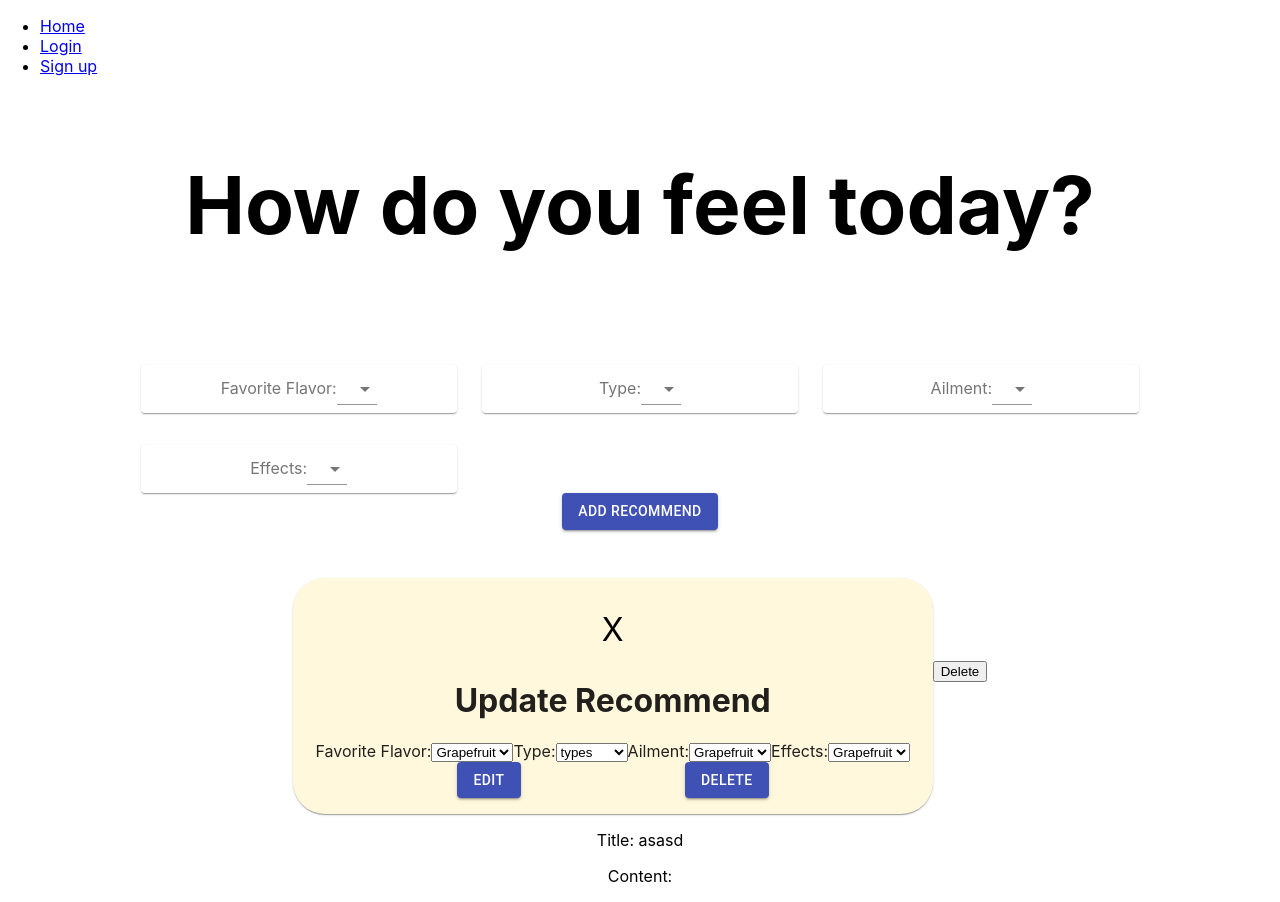
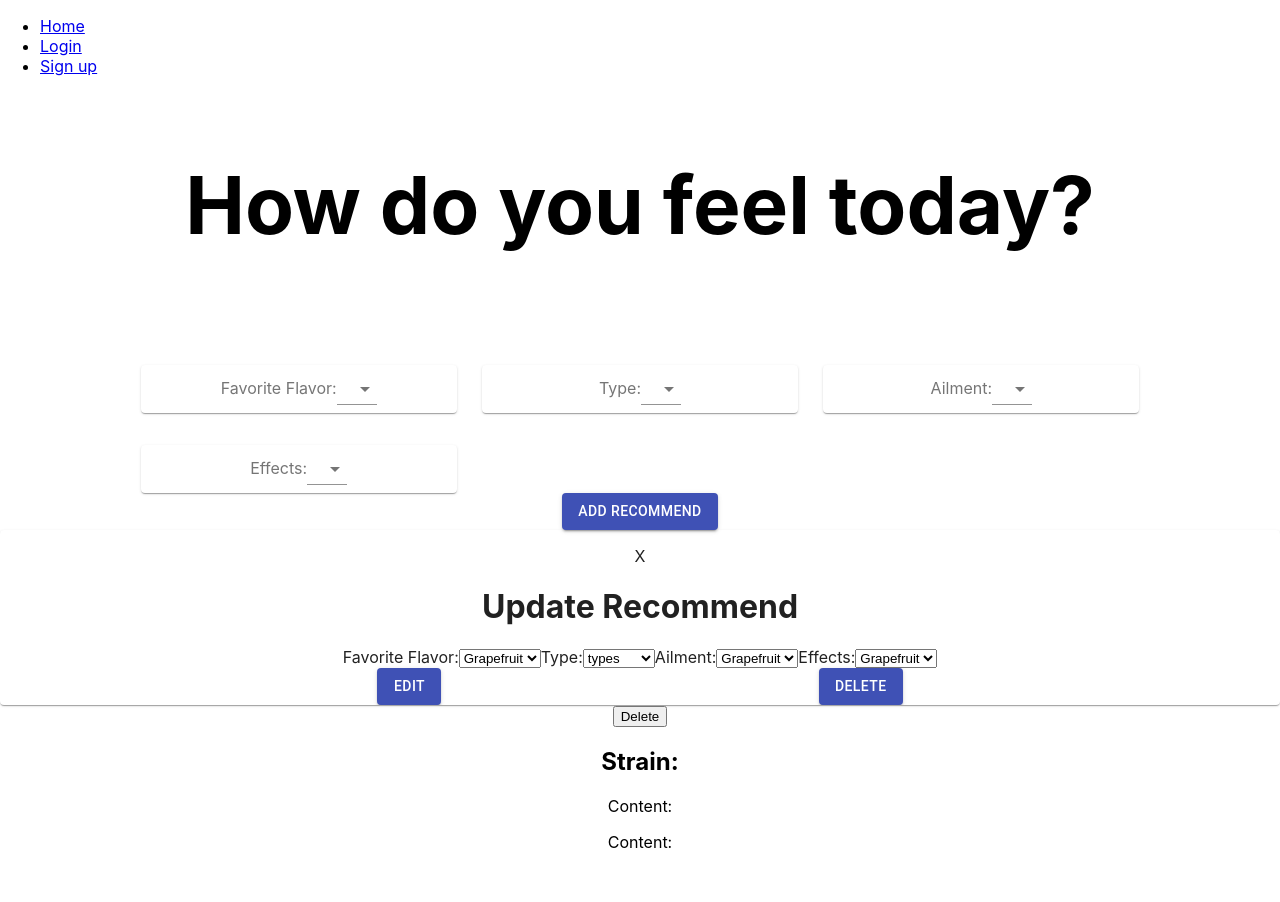
Before and after one commit to BW-Med-Cab-4/Front-End, a React (Create React App) app in the folder app/: page /Dashboard in a window 1280 px wide. After the commit the page ends 868 px from the top, so only its background shows below. Built offline with nearby package versions, Linux system fonts and the light colour scheme; no server answers; sample sign-in values are in the browser's storage.

Commit message:
recommends rendering

```diff
--- a/app/src/App.js
+++ b/app/src/App.js
@@ -1,8 +1,8 @@
 import React, { useState } from "react";
 import "./App.css";
 import { BrowserRouter as Router, Route } from "react-router-dom";
-import Nav from './Nav';
-import './App.css';
+import Nav from "./Nav";
+import "./App.css";
 // import '../node_modules/bootstrap/dist/css/bootstrap.min.css';
 
 import Dashboard from "./components/Dashboard";
@@ -19,10 +19,6 @@ function App() {
     {
       id: "1",
       userid: "1",
-      effect: "",
-      ailment: "",
-      flavor: "asasd",
-      type: "",
       prediction: "",
       description: "",
       rating: "",
@@ -47,7 +43,7 @@ function App() {
   };
   return (
     <Router>
-    <Nav />
+      <Nav />
       <Context.Provider
         value={{ userid, recommendList, setRecommendList, getData, logOut }}
       >
--- a/app/src/components/login/Login.jsx
+++ b/app/src/components/login/Login.jsx
@@ -35,7 +35,7 @@
 // export default Login;
 import React, { useState } from "react";
 import LoginForm from "./LoginForm";
-import axios from 'axios'
+import axios from "axios";
 
 const initialFormValues = {
   email: "",
@@ -59,6 +59,7 @@ function Login() {
       .then((res) => {
         // setUsers([...users, res.data]);
 
+        window.localStorage.setItem("id", res.data.id);
         localStorage.setItem("token", res.data.token);
         setFormValues(initialFormValues);
       })
@@ -67,7 +68,6 @@ function Login() {
       });
 
     setFormValues(initialFormValues);
-
   };
 
   return (
--- a/app/src/components/recommends/Recommend.jsx
+++ b/app/src/components/recommends/Recommend.jsx
@@ -9,65 +9,18 @@ import Button from "@material-ui/core/Button";
 function Recommend(props) {
   const { recommend } = props;
 
-  const openModal = (e) => {
-    e.preventDefault();
-    const modal = document.querySelector("#modalTest");
-    const editbutton = document.querySelector("#editButton");
-    const deletebutton = document.querySelector("#deleteButton");
-    modal.classList.add("open-modal");
-    editbutton.classList.add("hide-button");
-    deletebutton.classList.add("hide-button");
-  };
-
-  const closeModal = () => {
-    const modal = document.querySelector("#modalTest");
-    const editbutton = document.querySelector("#editButton");
-    const deletebutton = document.querySelector("#deleteButton");
-    modal.classList.remove("open-modal");
-    editbutton.classList.remove("hide-button");
-    deletebutton.classList.remove("hide-button");
-  };
-
-  const StyledForm = styled.div`
-    .cardBox {
-      display: flex;
-      align-items: center;
-      justify-content: center;
-      .card {
-        margin-top: 3rem;
-        background-color: cornsilk;
-        width: 50%;
-        border-radius: 2rem;
-        p {
-          font-size: 2rem;
-          color: black;
-        }
-        button {
-          margin-bottom: 1rem;
-        }
-      }
-    }
-  `;
-
   return (
-    <StyledForm>
+    <div>
       {" "}
-      <div className="cardBox">
-        <Card className="card">
-          <div id="modalTest">
-            <p className="exit" onClick={closeModal}>
-              X
-            </p>
+      <div>
+        <Card>
+          <div>
+            <p>X</p>
             <EditRecommend />
           </div>
 
           <div className="editDeleteButtonContainer">
-            <Button
-              variant="contained"
-              color="primary"
-              id="editButton"
-              onClick={openModal}
-            >
+            <Button variant="contained" color="primary" id="editButton">
               Edit
             </Button>
             <Button variant="contained" color="primary" id="deleteButton">
@@ -77,13 +30,16 @@ function Recommend(props) {
         </Card>
         <button id="deleteButton">Delete</button>
       </div>
-      <p>
-        <span>Title:</span> {recommend.flavor}
-      </p>
+      <h2>
+        <span>Strain:</span> {recommend.strain}
+      </h2>
       <p>
         <span>Content:</span> {recommend.description}
       </p>
-    </StyledForm>
+      <p>
+        <span>Content:</span> {recommend.rating}
+      </p>
+    </div>
   );
 }
 
--- a/app/src/components/recommends/newRecommend.jsx
+++ b/app/src/components/recommends/newRecommend.jsx
@@ -27,16 +27,14 @@ const useStyles = makeStyles((theme) => ({
 }));
 
 const NewRecommend = (props) => {
-  const { userid, getData } = useContext(Context);
+  const { getData, recommendList, setRecommendList } = useContext(Context);
+  const userid = window.localStorage.getItem("id");
 
   const [recommendToEdit, setRecommendToEdit] = useState({
-    flavor: "",
-    types: "",
-    ailment: "",
-    effect: "",
-    prediction: "",
-    description: "",
-    raiting: "",
+    kind: "Hybrid",
+    ailment: "Insomnia",
+    effect: "Happy",
+    flavor: "Blueberry",
   });
 
   // Web API POST request
@@ -44,34 +42,40 @@ const NewRecommend = (props) => {
   const addNewRecommend = (e) => {
     e.preventDefault();
     axiosWithAuth()
-      .post(`https://med-cab-user.herokuapp.com/api/inputs`, {
-        userid: userid,
-        flavor: recommendToEdit.flavor,
-        type: recommendToEdit.type,
-        ailment: recommendToEdit.ailment,
-        effect: recommendToEdit.effect,
-      })
+      .post(`https://medical-cannabis.herokuapp.com/predict`, recommendToEdit)
       .then((res) => {
-        console.log("Added New Recommend", recommendToEdit);
-
-        getData();
+        console.log("Added New Recommend", res);
+        axiosWithAuth()
+          .post(`https://med-cab-user.herokuapp.com/api/recommendations`, {
+            userid: userid,
+            strain: res.data.prediction,
+            description: res.data.description,
+            rating: res.data.rating,
+          })
+          .then((res) => {
+            console.log(res);
+          })
+          .catch((err) => {
+            console.log(err);
+          });
+        // getData();
       })
       .catch((err) => {
         console.log(err);
-      })
-      .finally(() => {
-        setRecommendToEdit({
-          id: "1",
-          userid: "2",
-          flavor: "",
-          types: "",
-          ailment: "",
-          effect: "",
-          prediction: "",
-          description: "",
-          raiting: "",
-        });
       });
+    // .finally(() => {
+    //   setRecommendToEdit({
+    //     id: "1",
+    //     userid: "2",
+    //     flavor: "",
+    //     types: "",
+    //     ailment: "",
+    //     effect: "",
+    //     prediction: "",
+    //     description: "",
+    //     raiting: "",
+    //   });
+    // });
   };
   const onChangeHandler = (e) => {
     const { name, value } = e.target;
@@ -112,8 +116,8 @@ const NewRecommend = (props) => {
                 <label>
                   Type:
                   <Select
-                    name="types"
-                    value={recommendToEdit.types}
+                    name="type"
+                    value={recommendToEdit.kind}
                     onChange={onChangeHandler}
                   >
                     <MenuItem value="">types</MenuItem>
@@ -130,10 +134,10 @@ const NewRecommend = (props) => {
                 <label>
                   Ailment:
                   <Select
-                    value={recommendToEdit.ailments}
+                    value={recommendToEdit.ailment}
                     onChange={onChangeHandler}
                   >
-                    <MenuItem value="ailments">Grapefruit</MenuItem>
+                    <MenuItem value="ailment">Grapefruit</MenuItem>
                     <MenuItem value="lime">Lime</MenuItem>
                     <MenuItem value="coconut">Coconut</MenuItem>
                     <MenuItem value="mango">Mango</MenuItem>
@@ -147,10 +151,10 @@ const NewRecommend = (props) => {
                 <label>
                   Effects:
                   <Select
-                    value={recommendToEdit.effects}
+                    value={recommendToEdit.effect}
                     onChange={onChangeHandler}
                   >
-                    <MenuItem value="effects">Grapefruit</MenuItem>
+                    <MenuItem value="effect">Grapefruit</MenuItem>
                     <MenuItem value="lime">Lime</MenuItem>
                     <MenuItem value="coconut">Coconut</MenuItem>
                     <MenuItem value="mango">Mango</MenuItem>
--- a/app/src/components/signup/SignUp.jsx
+++ b/app/src/components/signup/SignUp.jsx
@@ -89,7 +89,7 @@ function SignUp() {
       .post("https://med-cab-user.herokuapp.com/api/auth/register", newUser)
       .then((res) => {
         setUsers([...users, res.data]);
-
+        window.localStorage.setItem("id", res.data.id);
         localStorage.setItem("token", res.data.token);
 
         setFormValues(initialFormValues);
```
